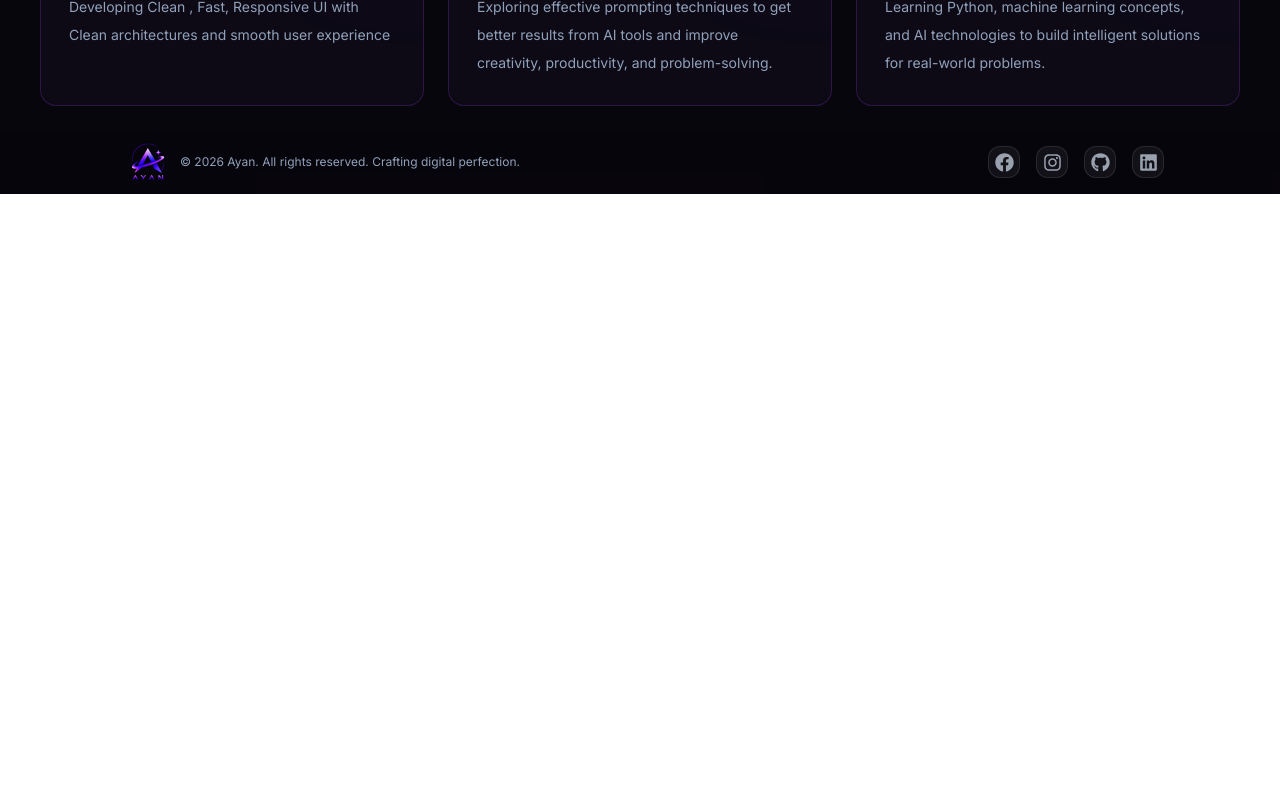
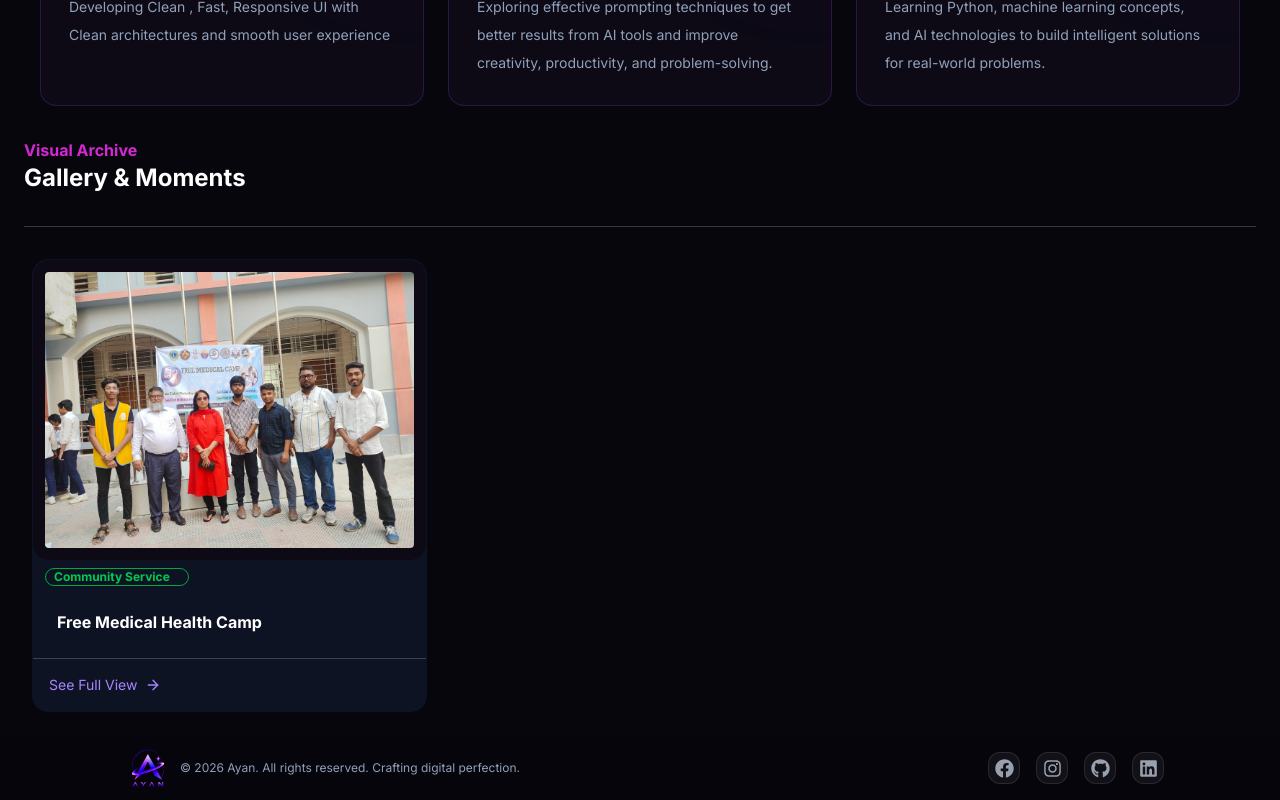
Before and after one commit to ayan1906/Portfolio, a React (Vite) app: page /about in a window 1280 px wide. Shown: the part 1097-1897 px from the top of the page. Before the commit the page ends 1291 px from the top, so only its background shows below. Built offline with nearby package versions, Linux system fonts and the light colour scheme.

Commit message:
complete About

```diff
--- a/src/Pages/About.jsx
+++ b/src/Pages/About.jsx
@@ -1,11 +1,12 @@
 import React from 'react'
-
+import Gallary from '@/components/Gallary'
 import Abouttop from '@/components/Abouttop'
 const About = () => {
   return (
     <div>
       <div>
         <Abouttop/>
+        <Gallary/>
       </div>
     </div>
   )
--- a/src/components/Abouttop.jsx
+++ b/src/components/Abouttop.jsx
@@ -163,6 +163,7 @@ const Abouttop = () => {
                     ))}
                 </div>
             </div>
+
         </div>
     );
 };
--- a/src/components/Card.jsx
+++ b/src/components/Card.jsx
@@ -24,6 +24,7 @@ const Card = ({ bg, logo, name, text }) => {
             <div className="absolute bottom-0 left-7 h-[2px] w-0 0 transition-all duration-300 group-hover:w-16" />
 
         </div>
+
     );
 };
 
--- /dev/null
+++ b/src/components/Gallary.jsx
@@ -0,0 +1,69 @@
+import { useState, useEffect } from 'react'
+import {
+    ArrowRight
+} from "lucide-react";
+
+const Gallary = () => {
+    const [click, setclick] = useState(null)
+
+
+    const gallarydata = [
+        {
+            tag: "Community Service",
+            image: '/images/camp.jpg',
+            head: "Free Medical Health Camp",
+            text: "Organized a Free medical Camp in Collaboration of Leo Club. Providing Blood presure Check , Eye Checkup , Diabetes Testing Service For the community"
+        },
+
+    ]
+    return (
+        <div className='my-6'>
+            <div className="px-6 my-8">
+                <h4 className='text-[#d328d3] font-bold'>Visual Archive</h4>
+                <h1 className="text-2xl font-bold mb-8">Gallery & Moments</h1>
+                <hr className="w-full border-white/20" />
+            </div>
+            <div className='grid grid-cols-2 lg:grid-cols-3 gap-8 mt-6 ml-8'>
+                {gallarydata.map((data) => (
+                    <div className='flex flex-col bg-[#0E1324] border border-[#0E1324] rounded-2xl hover:scale-102 hover:border-purple-700 transition duration-300 '>
+                        <img src={data.image} alt={data.head} className='border-12 rounded-2xl  border-[#0d0a16] ' />
+                        <p className='w-36 mt-2 mx-3 px-2 text-xs font-bold text-green-500 border border-green-600 rounded-full'>{data.tag}</p>
+                        <h1 className='font-bold p-6'>{data.head}</h1>
+                        <hr className="w-full border-white/20" />
+
+                        <button onClick={() => { setclick(data) }} className='group flex items-center text-start gap-2 p-4 text-sm cursor-pointer text-violet-400 '>See Full View
+                            <ArrowRight className='h-4 w-4 group-hover:translate-x-1.5 transition duration-300' /></button>
+                    </div>
+                ))}
+                {click && (
+                    <div
+                        className="fixed inset-0 z-50 flex items-center justify-center bg-black/80 backdrop-blur-sm p-4"
+                        onClick={() => setclick(null)}
+                    >
+                        <div
+                            className="bg-slate-900 border border-slate-800 rounded-3xl p-6 max-w-lg w-full relative shadow-2xl overflow-hidden"
+                            onClick={(e) => e.stopPropagation()} // ভেতরের ক্লিকে বন্ধ হওয়া আটকায়
+                        >
+                            <button
+                                onClick={() => setclick(null)}
+                                className="absolute top-4 right-4 text-slate-400 hover:text-white bg-slate-800 hover:bg-slate-700 w-8 h-8 rounded-full flex items-center justify-center text-lg font-bold cursor-pointer transition duration-150"
+                            >
+                                ✕
+                            </button>
+
+                            <div className="flex flex-col  gap-5 items-center sm:items-start">
+                                <img src={click.image} alt="" />
+                                <p className=' px-1 text-xs font-bold text-green-500 border border-green-600 rounded-full'>{click.tag}</p>
+                                <h1 className="text-white font-bold">{click.head}</h1>
+                                <p className='text-[12px] text-slate-300'>{click.text}</p>
+                            </div>
+
+                        </div>
+                    </div>
+                )}
+            </div>
+        </div>
+    )
+}
+
+export default Gallary
```
